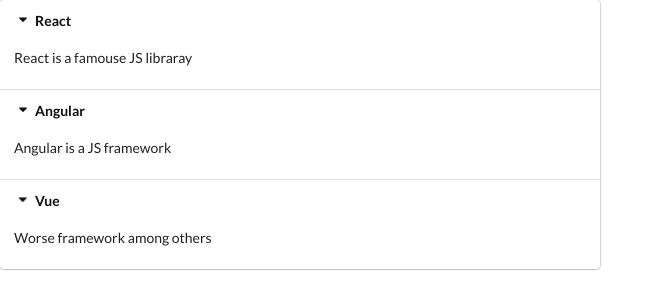
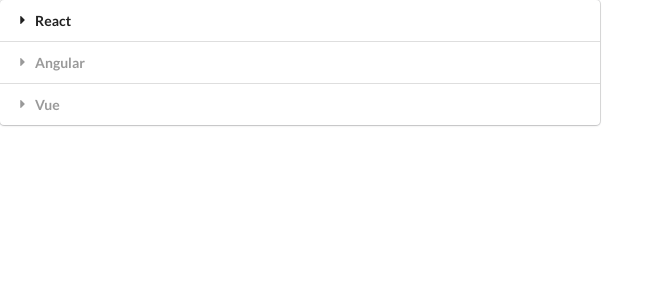
Before and after one commit to Nickx58/react-hooks, a React (Create React App) app: page / in a window 1280 px wide. Shown: the top 308 px of the page, without its empty margins (0-664 px from the left). Built offline with nearby package versions, Linux system fonts and the light colour scheme.

Commit message:
Accordion and useState

```diff
--- a/src/components/Accordion.js
+++ b/src/components/Accordion.js
@@ -1,20 +1,31 @@
-import React, { Fragment } from "react";
+import React, { Fragment, useState } from "react";
 
-const Accordion = ({items}) => {
-    const renderItems = items.map(item => {
+const Accordion = ({ items }) => {
+	const [activeIndex, setActiveIndex] = useState(null);
+	const onTitleClicled = (index) => {
+		setActiveIndex(index);
+	}
+
+	const renderItems = items.map((item, index) => {
+		const active = index === activeIndex ? 'active' : '';
+
 		return (
 			<Fragment key={item.title}>
-                <div className="title active">
+				<div onClick={() => onTitleClicled(index)} className={`title ${active}`}>
 					<i className="dropdown icon" ></i>
 					{item.title}
 				</div>
-                <div className="content active">
+				<div className={`content ${active}`}>
 					<p>{item.content}</p>
 				</div>
 			</Fragment>
 		)
 	});
-    return <div className="ui styled accordion">{renderItems}</div>
+	return (
+		<Fragment>
+			<div className="ui styled accordion">{renderItems}</div>
+		</Fragment>
+	);
 }
 
 export default Accordion;
```
Also changed, not shown: 1 other file (tests, documents, lock files or other folders). Lines whose indentation alone changed are shown as unchanged.
